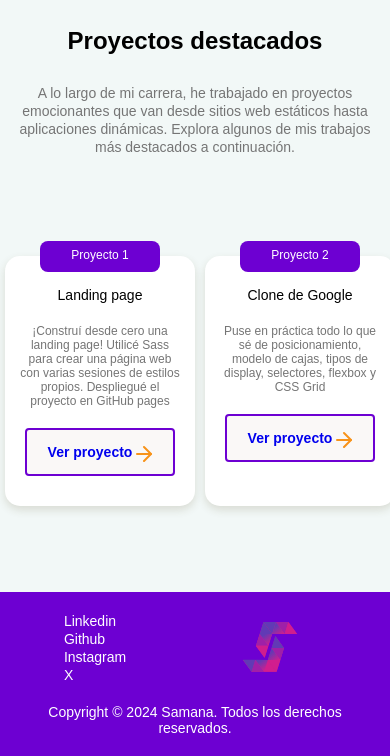
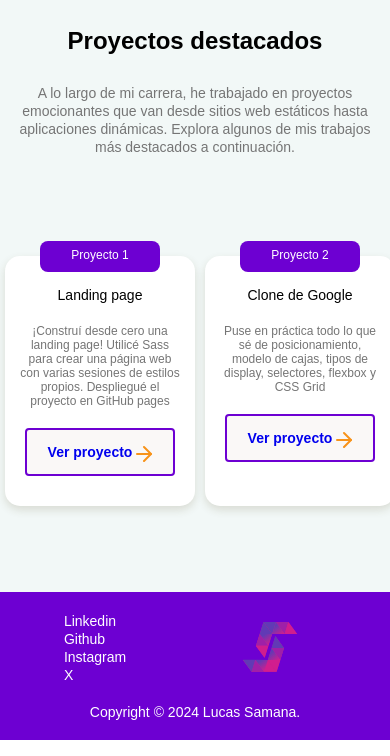
Before and after one commit to lucasamana/page, a plain HTML site: page index.html in a window 390 px wide. Shown: the part 2818-3574 px from the top of the page. Drawn offline with Linux system fonts and the light colour scheme.

Commit message:
responsive

```diff
--- a/index.html
+++ b/index.html
@@ -211,7 +211,7 @@
       </section>
       <!-- Nuevo contenido para el copyright -->
       <section class="copyright">
-        <p>Copyright © 2024 Samana. Todos los derechos reservados.</p>
+        <p>Copyright © 2024 Lucas Samana.</p>
       </section>
     </footer>
   </body>
```
